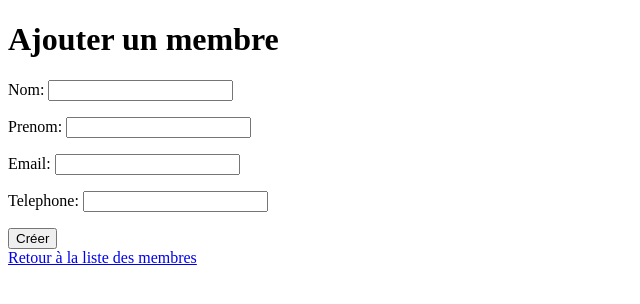
After one commit to kilianaBldr/Mediatheque_Django, a Django app: template bibliothecaire/templates/bibliothecaire/creer_membre.html in a window 1280 px wide. The commit adds this page. Shown: the top 304 px of the page, without its empty margins (0-640 px from the left). Run offline with Django 5.2, Linux system fonts and the light colour scheme; the template is opened without the code that fills it: values that come from a table or form of the project are taken from there, others are empty.

Commit message:
Ajout de la page html creer_membres l'app bibliothecaire

```diff
--- /dev/null
+++ b/bibliothecaire/templates/bibliothecaire/creer_membre.html
@@ -0,0 +1,16 @@
+<!DOCTYPE html>
+<html >
+<head>
+    <meta charset="UTF-8">
+    <title>Ajouter un Membre</title>
+</head>
+<body>
+  <h1>Ajouter un membre</h1>
+  <form method="POST">
+    {% csrf_token %}
+    {{ form.as_p }}
+    <button type="submit">Créer</button>
+  </form>
+  <a href="{% url 'liste_membres' %}">Retour à la liste des membres</a>
+</body>
+</html>
--- a/bibliothecaire/templates/bibliothecaire/liste_medias.html
+++ b/bibliothecaire/templates/bibliothecaire/liste_medias.html
@@ -1,5 +1,5 @@
 <!DOCTYPE html>
-<html lang="en">
+<html >
 <head>
     <meta charset="UTF-8">
     <title>Liste des Médias</title>
```
